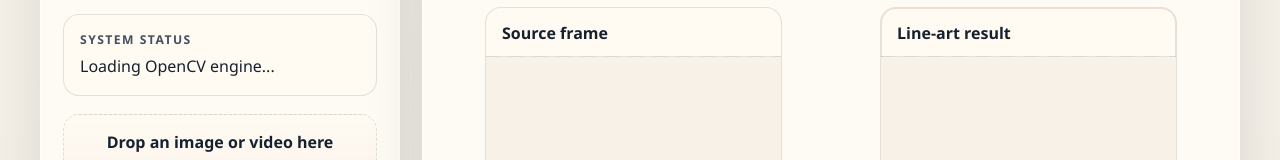
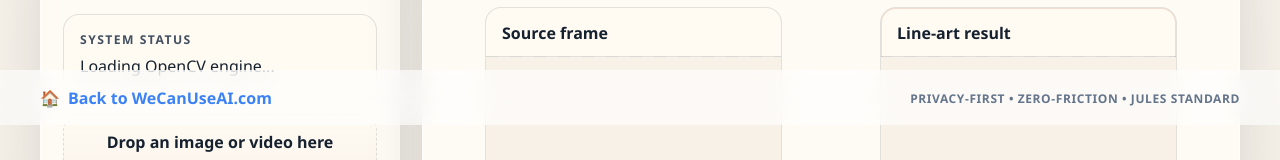
Before and after one commit to melbinjp/animation_effect, a plain HTML site: page index.html in a window 1280 px wide. Shown: the part 675-835 px from the top of the page. Drawn offline with Linux system fonts and the light colour scheme.

Commit message:
chore: institutionalize UI with Jules Standard footer

```diff
--- a/index.html
+++ b/index.html
@@ -157,5 +157,17 @@
     <script src="https://docs.opencv.org/4.5.2/opencv.js" onload="onOpenCvReady();" async></script>
     <script src="vendor/ffmpeg.js"></script>
     <script src="script.js"></script>
+
+  <!-- Institutional Footer -->
+  <footer class="hub-footer">
+    <div class="footer-content">
+      <a href="https://wecanuseai.com" class="back-link">
+        <span class="icon">🏠</span> Back to WeCanUseAI.com
+      </a>
+      <div class="footer-info">
+        <span>Privacy-First</span> • <span>Zero-Friction</span> • <span>Jules Standard</span>
+      </div>
+    </div>
+  </footer>
 </body>
 </html>
--- a/style.css
+++ b/style.css
@@ -434,3 +434,56 @@ video {
         grid-template-columns: 1fr;
     }
 }
+
+/* Institutional Footer - Jules Standard */
+.hub-footer {
+    position: fixed;
+    bottom: 0;
+    left: 0;
+    right: 0;
+    background: rgba(255, 255, 255, 0.6);
+    backdrop-filter: blur(12px);
+    -webkit-backdrop-filter: blur(12px);
+    border-top: 1px solid rgba(255, 255, 255, 0.1);
+    padding: 1rem 2rem;
+    z-index: 100;
+}
+
+.footer-content {
+    max-width: 1200px;
+    margin: 0 auto;
+    display: flex;
+    justify-content: space-between;
+    align-items: center;
+}
+
+.back-link {
+    text-decoration: none;
+    color: #3b82f6;
+    font-weight: 700;
+    display: flex;
+    align-items: center;
+    gap: 0.5rem;
+    transition: transform 0.2s;
+}
+
+.back-link:hover {
+    transform: scale(1.05);
+}
+
+.footer-info {
+    font-size: 0.75rem;
+    color: #64748b;
+    font-weight: 600;
+    text-transform: uppercase;
+    letter-spacing: 0.05em;
+}
+
+@media (prefers-color-scheme: dark) {
+    .hub-footer {
+        background: rgba(15, 23, 42, 0.7);
+        border-top-color: rgba(255, 255, 255, 0.05);
+    }
+    .back-link { color: #60a5fa; }
+    .footer-info { color: #94a3b8; }
+}
```
